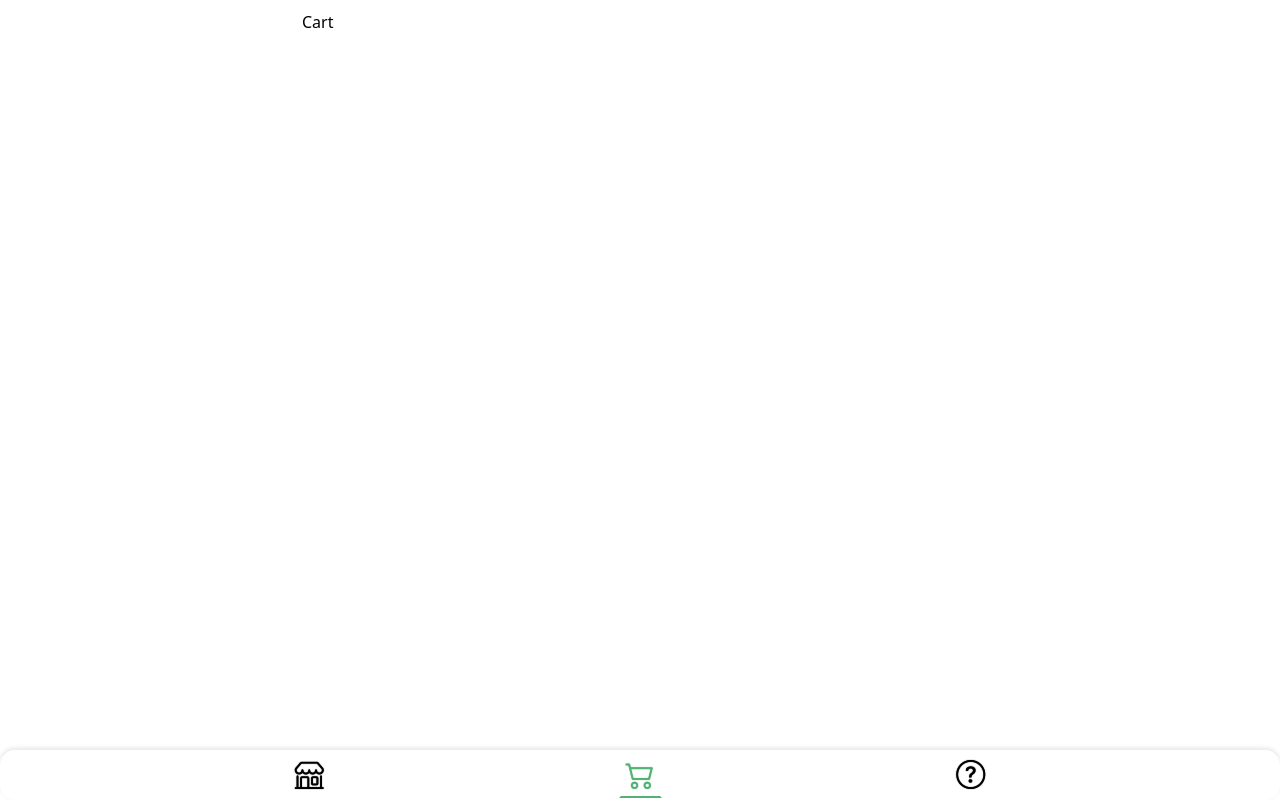
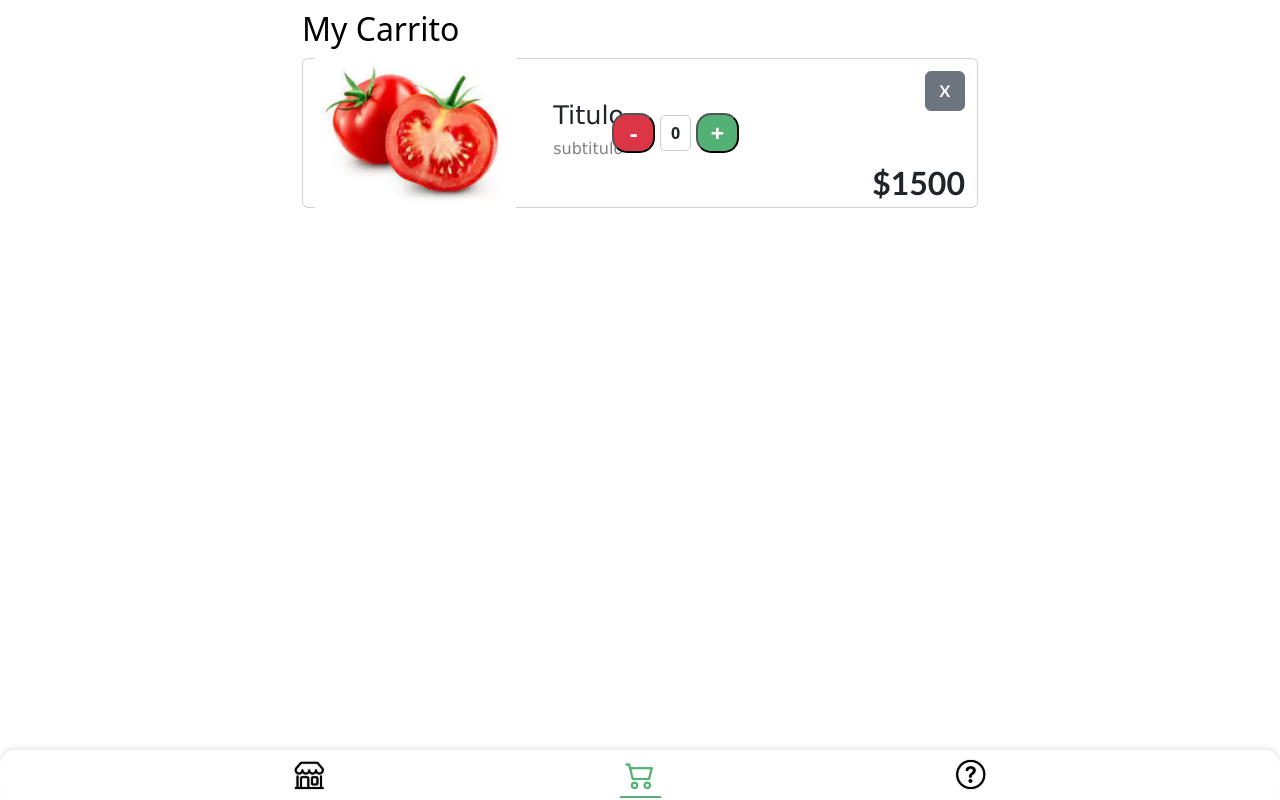
Before and after one commit to chelo1520/verduApp, a React (Vite) app: page /cart in a window 1280 px wide. Built offline with nearby package versions, Linux system fonts and the light colour scheme.

Commit message:
Lista de carrito css

```diff
--- a/src/App.css
+++ b/src/App.css
@@ -240,7 +240,6 @@
     font-size: 1.2rem;
     margin: 0;
     font-size: clamp(14px, 2vw, 20px); /* Escala entre 14px y 20px según el espacio */
-    text-align: center; /* Centrar el texto */
 }
 #card-img-top{
     width: 100%;
@@ -266,5 +265,92 @@
 }
 
 #input-add{
-    width: 60px;
+    width: 40px;
+    margin-left: 5px;
 }
+
+
+/* Carrito */
+.card-carrito{
+    height: 150px;
+    margin: 10px 0 10px 0;
+}
+
+.img-carrito{
+    width: 100%;
+    height: 100%;
+    object-fit: contain;
+}
+.precio-carrito{
+    text-align: end;
+    font-size: 2rem;
+    font-weight: 600;
+    font-family: 'Gill Sans', 'Gill Sans MT', Calibri, 'Trebuchet MS', sans-serif;
+    height: 100%;
+    display: flex;
+}
+.precio{
+    height: auto;
+}
+.boton-quitar{
+    height: 40px;
+    width: 40px;
+    display: flex;
+    justify-content: center;
+    align-items: center;
+    margin-top: 12px;
+    font-weight: 700;
+}
+
+.boton-sumar{
+    background-color: var(--color-principal);
+    color: white;
+    font-size: 1.5rem;
+    border-radius: 15px;
+    font-weight: 900;
+    text-align: center;
+    padding: 10px;
+    height: 40px;
+    width: 40px;
+    display: flex;
+    justify-content: center;
+    align-items: center;
+    box-sizing: border-box; /* Asegura que padding no aumente el ancho */
+}
+
+.contador-kg{
+    /* font-size: 1.5rem; */
+    /* margin: 0 5px 0 5px; */
+    /* padding: 0 5px 0 5px; */
+    margin: 0;
+    text-align: center;
+    font-size: 1rem;
+    font-weight: bold;
+    border: 1px solid #ccc;
+    border-radius: 5px;
+    padding: 5px;
+    box-sizing: border-box; /* Asegura que padding no aumente el ancho */
+    /* overflow: hidden; */
+    width: 4ch;
+}
+
+.titulo-sub{
+    font-family: 'Lucida Sans', 'Lucida Sans Regular', 'Lucida Grande', 'Lucida Sans Unicode', Geneva, Verdana, sans-serif;
+}
+.titulo-sub h3{
+    font-size: 1.6rem;
+}
+.titulo-sub h5{
+    font-size: 1rem;
+    color: gray;
+}
+.sumador-y-titulo{
+    height: 100%;
+    display: flex;
+    align-items: center;
+    flex-wrap: wrap;
+    justify-content: start;
+}
+.botonesCantidad{
+    gap: 5px;
+}
--- a/src/components/carrito/Carrito.jsx
+++ b/src/components/carrito/Carrito.jsx
@@ -0,0 +1,6 @@
+export const Carrito = () => {
+  return (
+    <div>
+    </div>
+  )
+}
--- a/src/components/modal/Modal.jsx
+++ b/src/components/modal/Modal.jsx
@@ -12,7 +12,7 @@ export const Modal = ({productoSelect, cancelarCarrito}) => {
               <img src={productoSelect.imagen} className="card-img-top" alt="ajo"/>
           </div>
           <div className="card-body justify-content-evenly col-6 h-100">
-                      <h6 className="card-title text-center fw-bold fs-2">{productoSelect.nombre}</h6>
+                      <h6 className="card-title fw-bold fs-2">{productoSelect.nombre}</h6>
                       <p className="oferta fs-2">{productoSelect.unidad}</p>
                       <div className="precio-button row">
                           <div className="row mb-2">
@@ -20,11 +20,11 @@ export const Modal = ({productoSelect, cancelarCarrito}) => {
                               <div className="col-8 d-flex align-items-center justify-content-start p-0">
                                   <label htmlFor="input-add" className="text-secondary">Kg.
                                   </label>
-                                  <input type="number" className="ms-2"  id="input-add" aria-valuemin={1} aria-valuemax={16} defaultValue={1}/>
+                                  <input type="number" className=""  id="input-add" aria-valuemin={1} aria-valuemax={16} defaultValue={1}/>
                               </div>
                           </div>
                           <div className="d-flex justify-content-between ">
-                              <button href="#" className="btn"  id="button-add" onClick={() => agregarCarrito(productoSelect)}>Agregar al carrito</button>
+                              <button href="#" className="btn"  id="button-add" onClick={() => agregarCarrito(productoSelect)}>Agregar</button>
                               <button href="#" className="btn btn-danger"  id="button-cancelar" onClick={cancelarCarrito}>X</button>
                           </div>
                       </div>
--- a/src/pages/Cart.jsx
+++ b/src/pages/Cart.jsx
@@ -1,5 +1,47 @@
+import { useState } from "react"
+
 export const Cart = () => {
+
+  const [productsCarritos, setProductsCarritos] = useState(null)
+  const [cont, setCont] = useState(0);
+
+  const contadorKilos = (bool) => {
+    if(bool){
+      setCont(cont + 1)
+    }
+    if(!bool && cont > 0){
+      setCont(cont - 1)
+    }
+  }
+
   return (
-    <div>Cart</div>
+    <div>
+      <h2>My Carrito</h2>
+
+      <div className="card row d-flex justify-content-center card-carrito">
+        <div className="col-4">
+          <img src="../public/img-verduras/tomate.webp" className="img-carrito" alt="" />
+        </div>
+        <div className="col-4 sumador-y-titulo d-flex justify-content-center">
+
+          <div className="titulo-sub">
+            <h3>Titulo</h3>
+            <h5>subtitulo</h5>
+          </div>
+
+          <div className="botonesCantidad d-flex justify-content-center align-items-center row">
+            <button className="boton-sumar bg-danger col" onClick={() => contadorKilos(false)}>-</button>
+            <p className="contador-kg col">{cont}</p>
+            <button className="boton-sumar col" onClick={() => contadorKilos(true)}>+</button>
+          </div>
+
+        </div>
+        <div className="col-4 precio-carrito m-0 d-flex flex-column align-items-end justify-content-between">
+          <button className="boton-quitar btn btn-secondary">X</button>
+          <p className="precio">$1500</p>
+        </div>
+      </div>
+
+    </div>
   )
 }
```
